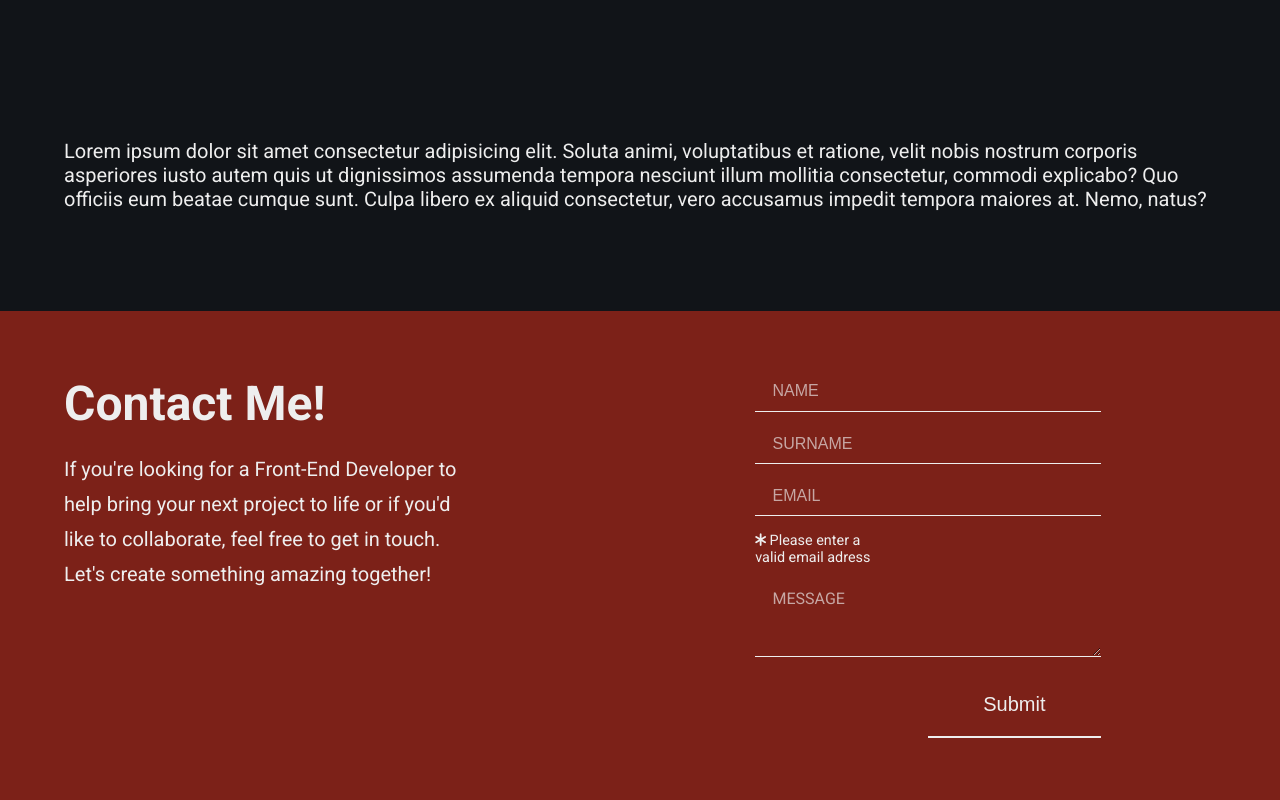
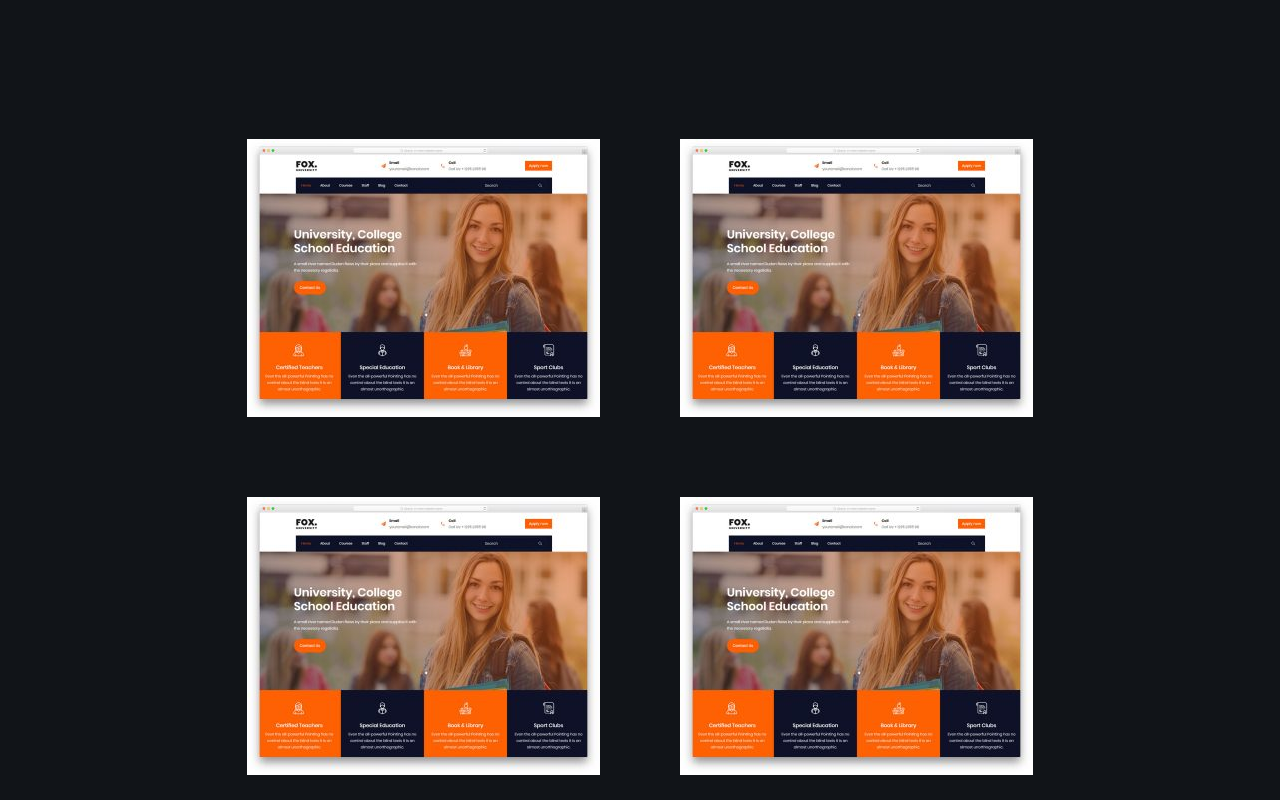
Before and after one commit to berkayatalay90/personalwebsite, a plain HTML site: page index.html in a window 1280 px wide. Shown: the part 1040-1840 px from the top of the page. Drawn offline with Linux system fonts and the light colour scheme.

Commit message:
create sample image for portfolio section.

```diff
--- a/index.html
+++ b/index.html
@@ -81,48 +81,17 @@
 
         </section>
 
-        <section class="portfolio">
-            <p>Lorem ipsum dolor sit amet consectetur adipisicing elit. Soluta animi, voluptatibus et ratione, velit
-                nobis nostrum corporis asperiores iusto autem quis ut dignissimos assumenda tempora nesciunt illum
-                mollitia consectetur, commodi explicabo? Quo officiis eum beatae cumque sunt. Culpa libero ex aliquid
-                consectetur, vero accusamus impedit tempora maiores at. Nemo, natus?</p>
-            <!-- <p>Eveniet voluptate modi deleniti cum cupiditate totam? Sunt id quibusdam ad blanditiis nemo tenetur,
-                similique modi delectus non nam quasi aut autem? Atque quod rerum error ea modi doloremque ipsa
-                necessitatibus libero alias quam. Cum dolore atque doloremque veniam quos corrupti, culpa cupiditate,
-                sint odio nam nesciunt, voluptates sequi totam!</p>
-            <p>Sunt perspiciatis alias dicta eos vel. Magnam laudantium cum repudiandae omnis ipsam impedit amet
-                voluptatibus nisi officia, accusantium tempore odio doloribus. Repudiandae repellendus, perferendis
-                quasi excepturi quis numquam a vel? Ab in reiciendis vitae quisquam et, sit culpa expedita ipsam ipsum
-                enim illo similique magni minima numquam minus unde libero?</p>
-            <p>Facilis eaque dolor ullam, aliquid perspiciatis deleniti sunt laudantium eum placeat quae voluptatibus
-                ratione illo aliquam inventore voluptates provident aspernatur quibusdam incidunt numquam, animi,
-                asperiores voluptas assumenda blanditiis! Debitis, aperiam, vitae a maiores rerum et quidem autem neque
-                qui voluptas repellendus est corporis, accusamus dicta labore sit excepturi facere commodi!</p>
-            <p>Doloremque quisquam obcaecati tempore impedit similique unde illum. Necessitatibus excepturi blanditiis
-                quis harum commodi aspernatur ex ut impedit vitae error, sapiente amet voluptatum unde libero. Odio eos
-                placeat esse mollitia rem dicta veritatis doloribus sit ducimus! Veritatis quisquam aliquam corporis!
-                Voluptatem quam minima numquam ratione consectetur accusantium dolorum consequatur inventore.</p>
-            <p>Illum fuga iste assumenda consequuntur facilis reiciendis natus a illo placeat possimus, expedita nemo
-                cupiditate eius odit vitae ut suscipit, voluptas temporibus necessitatibus deleniti. Maxime, molestias
-                excepturi quidem hic natus nam expedita nemo et doloremque reiciendis tempore libero! Libero nisi
-                consequuntur deserunt ipsum aspernatur a amet dolorem repellat eveniet consectetur.</p>
-            <p>Numquam reiciendis fugit, nobis porro voluptas ea laborum perferendis? Nobis quam architecto perferendis
-                inventore odit facere molestiae? Velit omnis amet cum hic quisquam, exercitationem, consequuntur commodi
-                eos dicta laborum fuga vero, beatae laudantium! Ad laudantium quia, cumque provident exercitationem
-                sapiente necessitatibus? Asperiores commodi ipsa sit officia fugiat necessitatibus sint provident.</p>
-            <p>Eum, aspernatur! Vero ea aliquam saepe, nulla autem provident cupiditate quidem! Nemo repellat ullam sed
-                eveniet repudiandae voluptatem iure iste rem. Id error odit aliquid voluptates fugiat deserunt
-                consectetur quae optio eaque earum hic dolorum dolores excepturi quam nam voluptatum, doloremque, a
-                nesciunt rerum tempore. Perferendis amet atque rem omnis.</p>
-            <p>Blanditiis voluptatum fuga eligendi consequatur reprehenderit in maiores minus culpa, vitae et?
-                Voluptates ducimus cupiditate deleniti sapiente quas consectetur cum asperiores provident dolor eaque,
-                in maiores unde repellendus tempore praesentium quia impedit sed enim corrupti. Placeat laborum eligendi
-                animi optio magnam dolorem, obcaecati reiciendis, voluptatibus exercitationem ullam fuga commodi
-                aliquam?</p>
-            <p>Reiciendis corrupti illo, enim quo minima voluptatibus praesentium minus modi neque esse nam officia odit
-                iste laborum obcaecati nesciunt nisi ea voluptatem quod cupiditate optio in tempore illum blanditiis.
-                Nobis aperiam ut corrupti, sunt eius ad minus, facilis cupiditate illum assumenda voluptate, recusandae
-                libero excepturi asperiores unde. Aperiam, iure accusamus.</p> -->
+        <section class="portfolio flex">
+            <img src="images/fox-free-template-353x278.jpg" alt="">
+            <img src="images/fox-free-template-353x278.jpg" alt="">
+            <img src="images/fox-free-template-353x278.jpg" alt="">
+            <img src="images/fox-free-template-353x278.jpg" alt="">
+            <img src="images/fox-free-template-353x278.jpg" alt="">
+            <img src="images/fox-free-template-353x278.jpg" alt="">
+            <img src="images/fox-free-template-353x278.jpg" alt="">
+            <img src="images/fox-free-template-353x278.jpg" alt="">
+            <img src="images/fox-free-template-353x278.jpg" alt="">
+            <img src="images/fox-free-template-353x278.jpg" alt="">
         </section>
     </main>
 
--- a/sytles.css
+++ b/sytles.css
@@ -175,6 +175,9 @@ h4 {
 
 .portfolio {
     padding-inline: 5%;
+    flex-wrap: wrap;
+    gap: 5rem;
+    justify-content: center;
 }
 
 
```
Also changed, not shown: images/fox-free-template-353x278.jpg (added).
